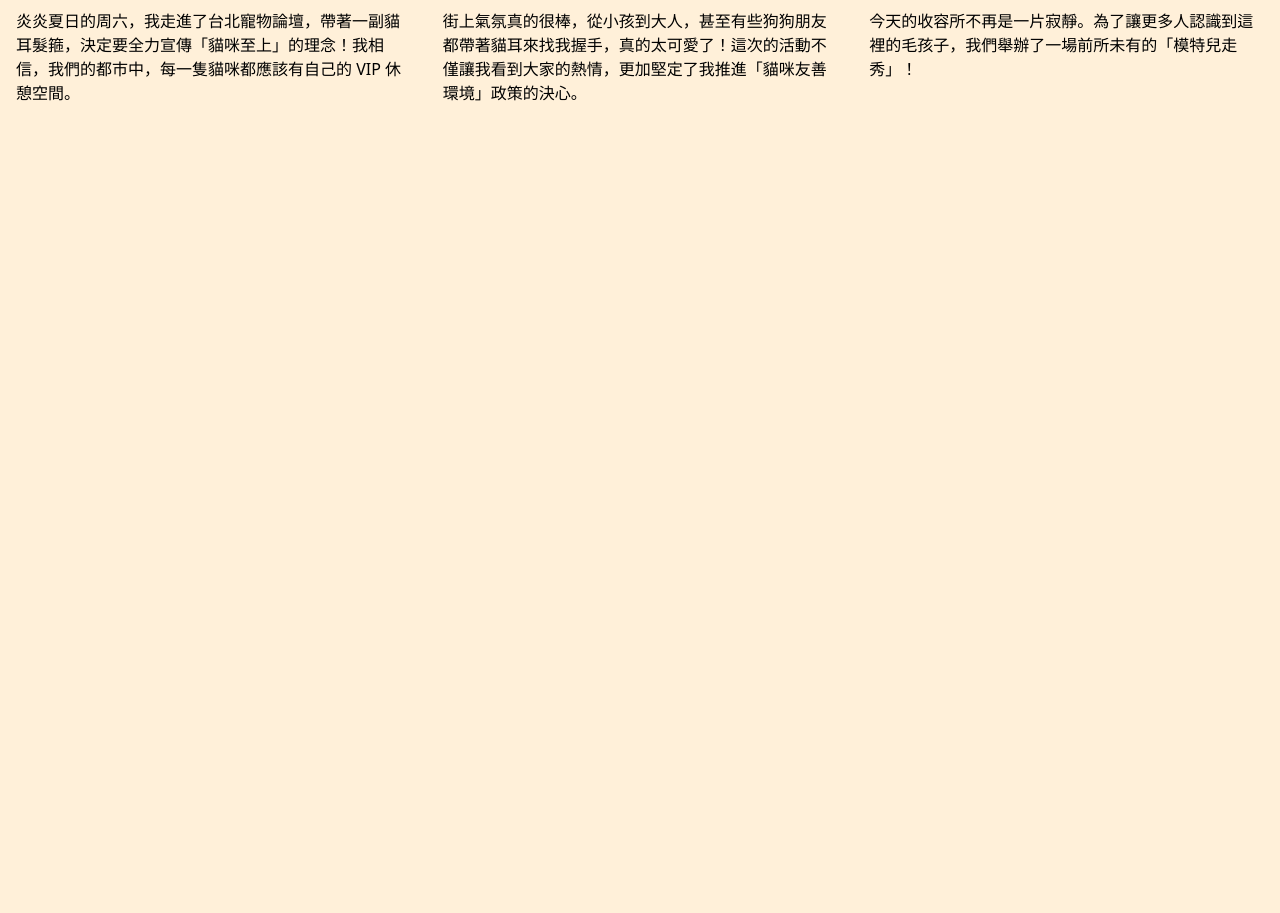
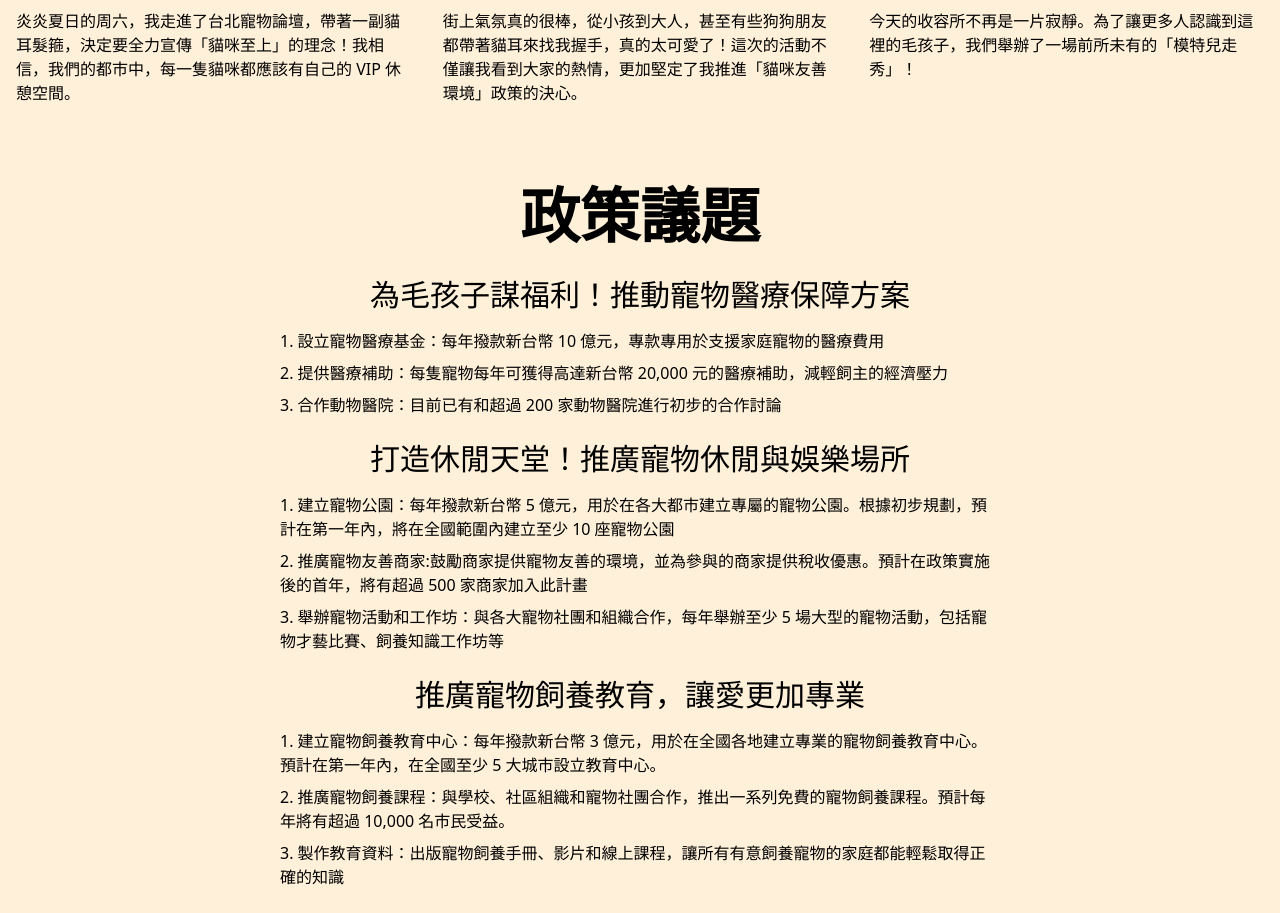
Before and after one commit to chengjiwang/campaign-official-website, a React (Vite) app: page / in a window 1280 px wide. Shown: the part 1780-2693 px from the top of the page. Before the commit the page ends 1901 px from the top, so only its background shows below. Built offline with nearby package versions, Linux system fonts and the light colour scheme.

Commit message:
feat: add policy ui

```diff
--- a/src/App.jsx
+++ b/src/App.jsx
@@ -2,16 +2,18 @@ import Header from "./components/Header.jsx";
 import Banner from "./components/Banner.jsx";
 import Introduce from "./components/Introduce.jsx";
 import Campaign from "./components/Campaign.jsx";
+import Policy from "./components/Policy.jsx";
 import "./App.css";
 
 function App() {
   return (
-    <div>
+    <>
       <Header />
       <Banner />
       <Introduce />
       <Campaign />
-    </div>
+      <Policy />
+    </>
   );
 }
 
--- /dev/null
+++ b/src/components/Policy.jsx
@@ -0,0 +1,47 @@
+import React from 'react'
+
+const policyItem = [
+  {
+    title: '為毛孩子謀福利！推動寵物醫療保障方案',
+    policies: [
+      '設立寵物醫療基金：每年撥款新台幣 10 億元，專款專用於支援家庭寵物的醫療費用',
+      '提供醫療補助：每隻寵物每年可獲得高達新台幣 20,000 元的醫療補助，減輕飼主的經濟壓力',
+      '合作動物醫院：目前已有和超過 200 家動物醫院進行初步的合作討論'
+    ]
+  },
+  {
+    title: '打造休閒天堂！推廣寵物休閒與娛樂場所 ',
+    policies: [
+      '建立寵物公園：每年撥款新台幣 5 億元，用於在各大都市建立專屬的寵物公園。根據初步規劃，預計在第一年內，將在全國範圍內建立至少 10 座寵物公園',
+      '推廣寵物友善商家:鼓勵商家提供寵物友善的環境，並為參與的商家提供稅收優惠。預計在政策實施後的首年，將有超過 500 家商家加入此計畫',
+      '舉辦寵物活動和工作坊：與各大寵物社團和組織合作，每年舉辦至少 5 場大型的寵物活動，包括寵物才藝比賽、飼養知識工作坊等'
+    ]
+  },
+  {
+    title: '推廣寵物飼養教育，讓愛更加專業',
+    policies: [
+      '建立寵物飼養教育中心：每年撥款新台幣 3 億元，用於在全國各地建立專業的寵物飼養教育中心。預計在第一年內，在全國至少 5 大城市設立教育中心。',
+      '推廣寵物飼養課程：與學校、社區組織和寵物社團合作，推出一系列免費的寵物飼養課程。預計每年將有超過 10,000 名市民受益。',
+      '製作教育資料：出版寵物飼養手冊、影片和線上課程，讓所有有意飼養寵物的家庭都能輕鬆取得正確的知識'
+    ]
+  }
+]
+
+
+export default function Policy() {
+  return (
+    <section id='policy' className='container max-w-screen-md mx-auto pt-6 md:pt-16'>
+      <h2 className='text-center text-xl font-bold mb-4 md:mb-8 md:text-6xl'>政策議題</h2>
+      {policyItem.map(item => {
+        return (
+          <div key={item.title} className='mb-6'>
+            <h3 className='text-xl font-medium mb-2 px-8 md:mb-4 md:text-3xl md:text-center'>{item.title}</h3>
+            <ol className='px-6'>
+              {item.policies.map(policy => <li className='list-decimal list-inside mb-2' key={policy}>{policy}</li>)}
+            </ol>
+          </div>
+        )
+      })}
+    </section>
+  )
+}
```
